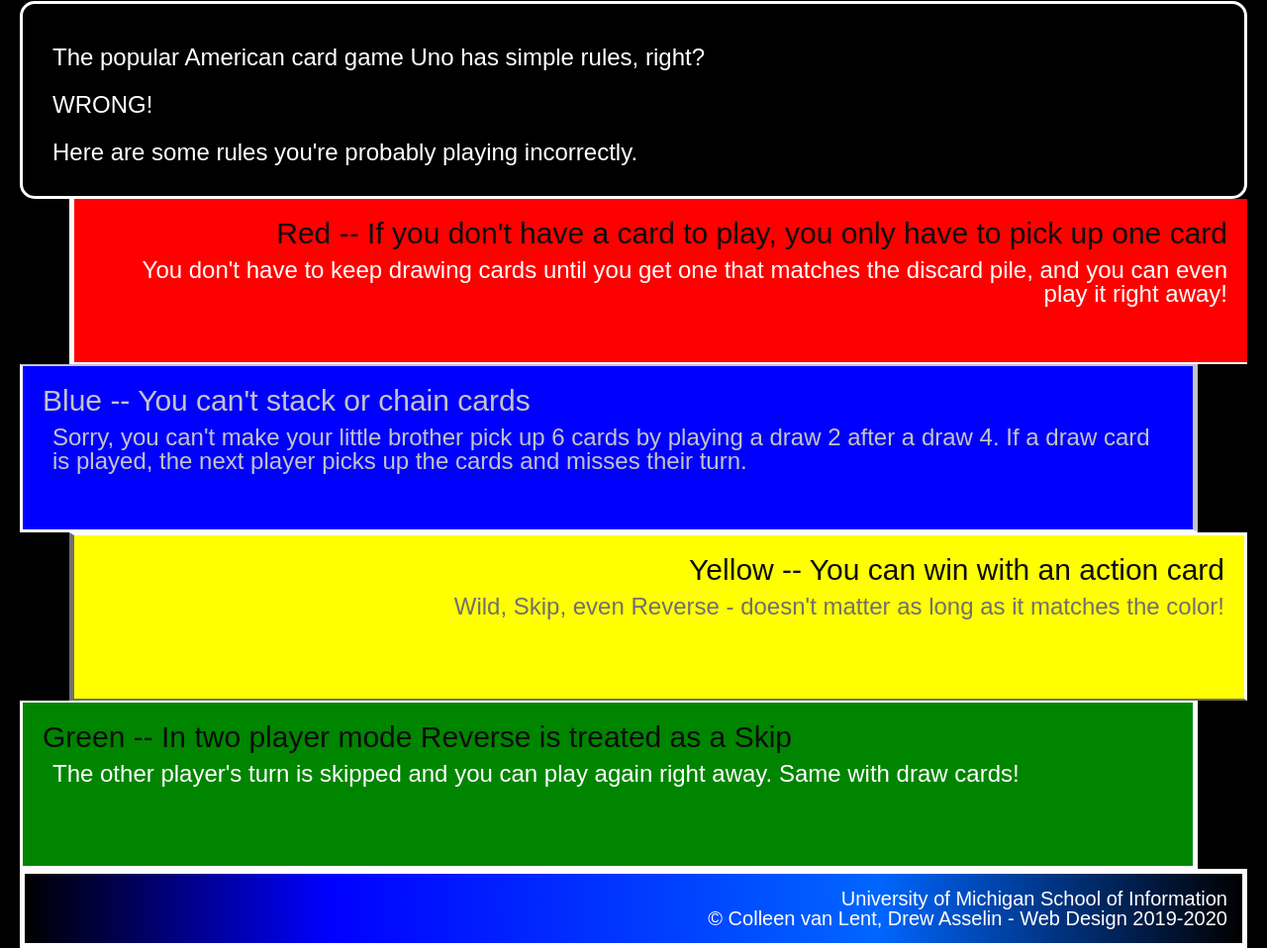
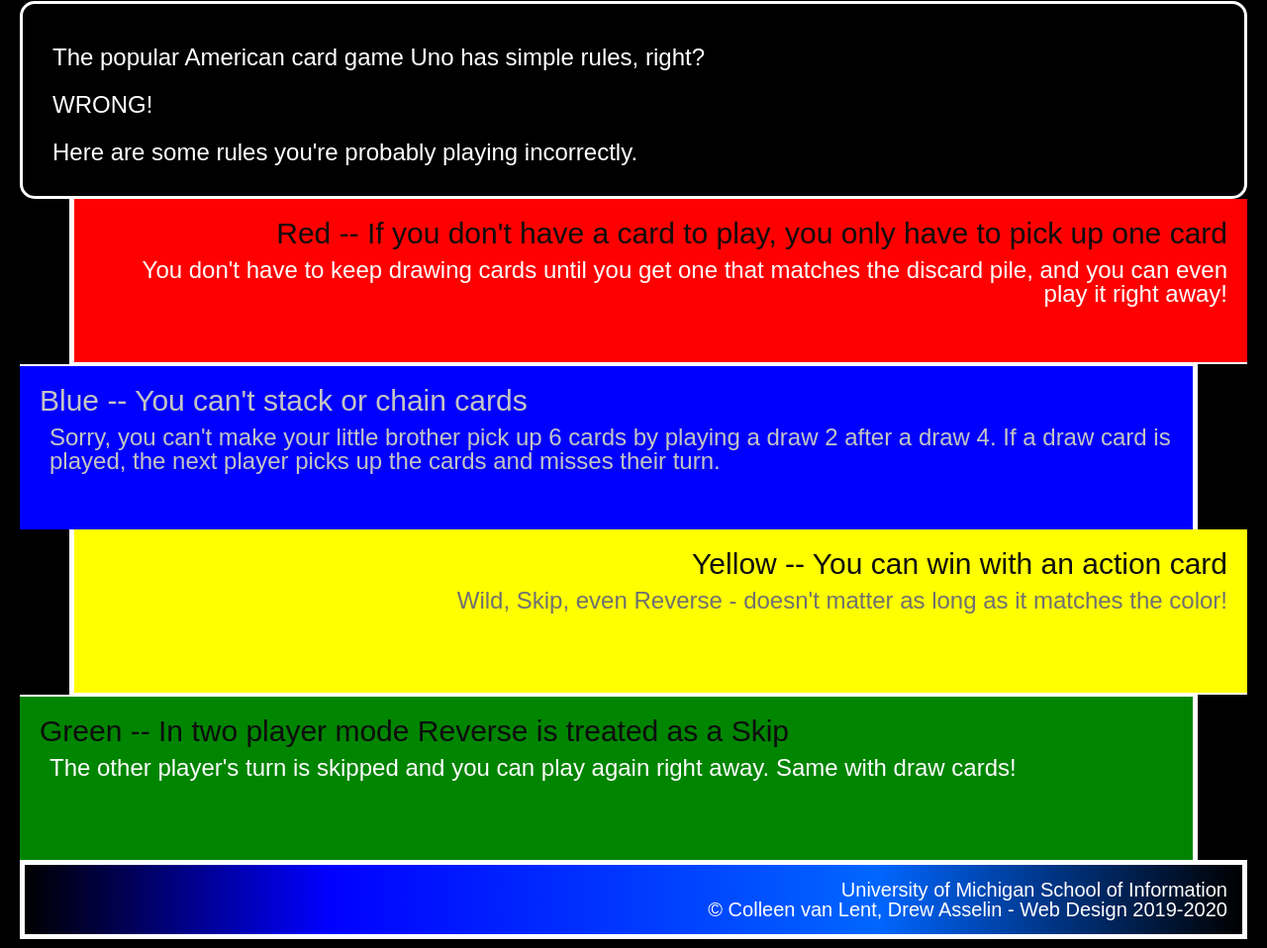
Before and after one commit to salted-fiish/hw2-f24, a plain HTML site: page index.html in a window 1280 px wide. Shown: the part 327-1285 px from the top of the page at 99% size. Drawn offline with Linux system fonts and the light colour scheme.

Commit message:
Add files via upload

```diff
--- a/css/styles.css
+++ b/css/styles.css
@@ -62,8 +62,10 @@ div {
     background-color: #0000FF;
     text-align: left;
     margin-right: 50px;
-    border-right: 5px solid;
-    border-top: 2px solid;
+    border-right: 5px solid #FFFFFF;
+    border-top: 2px solid #FFFFFF;
+    border-left: 0px;
+    border-bottom: 0px;
     color: #c4c4c4;
 }
 
@@ -76,8 +78,10 @@ div {
     background-color: #FFFF00;
     text-align: right;
     margin-left: 50px;
-    border-bottom: 2px solid;
-    border-left: 5px solid;
+    border-bottom: 2px solid #FFFFFF;
+    border-left: 5px solid #FFFFFF;
+    border-top: 0px;
+    border-right: 0px;
     color: #707070;
 }
 
@@ -86,8 +90,10 @@ div {
     background-color: #008500;
     text-align: left;
     margin-right: 50px;
-    border-right: 5px solid;
-    border-top: 2px solid;
+    border-right: 5px solid #FFFFFF;
+    border-top: 2px solid #FFFFFF;
+    border-left: 0px;
+    border-bottom: 0px;
 }
 
 /* Footer styling */
--- a/index.html
+++ b/index.html
@@ -6,7 +6,7 @@
   <title>4 Uno Rules You're Playing Wrong</title>
   <link rel="stylesheet" href="css/html5reset.css">
   <link rel="stylesheet" href="css/styles.css">
-  <link rel="icon" type="image/x-icon" href="/images/favicon.ico">
+  <link rel="icon" type="images/x-icon" href="images/favicon.ico">
 </head>
 <body>
   <main>
```
